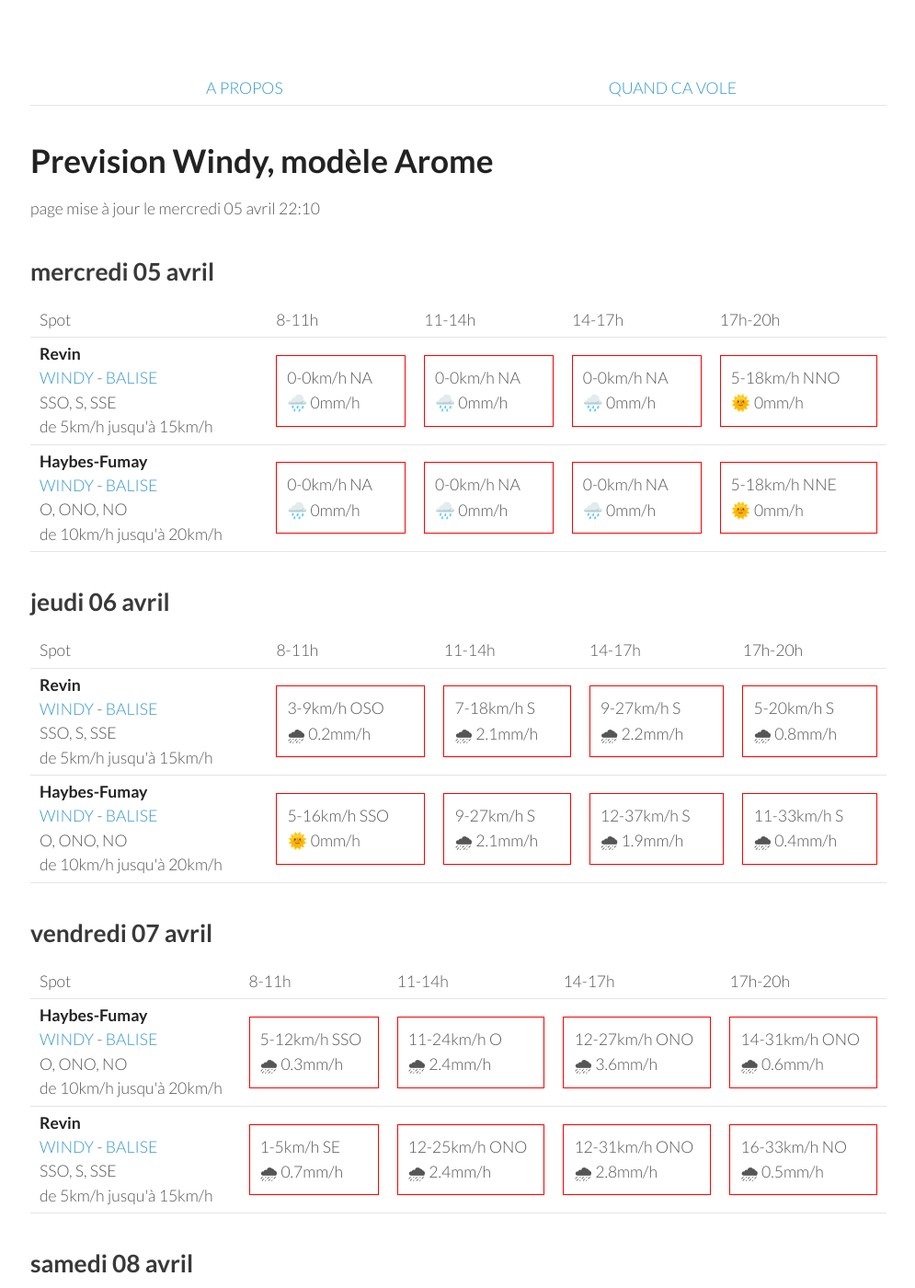
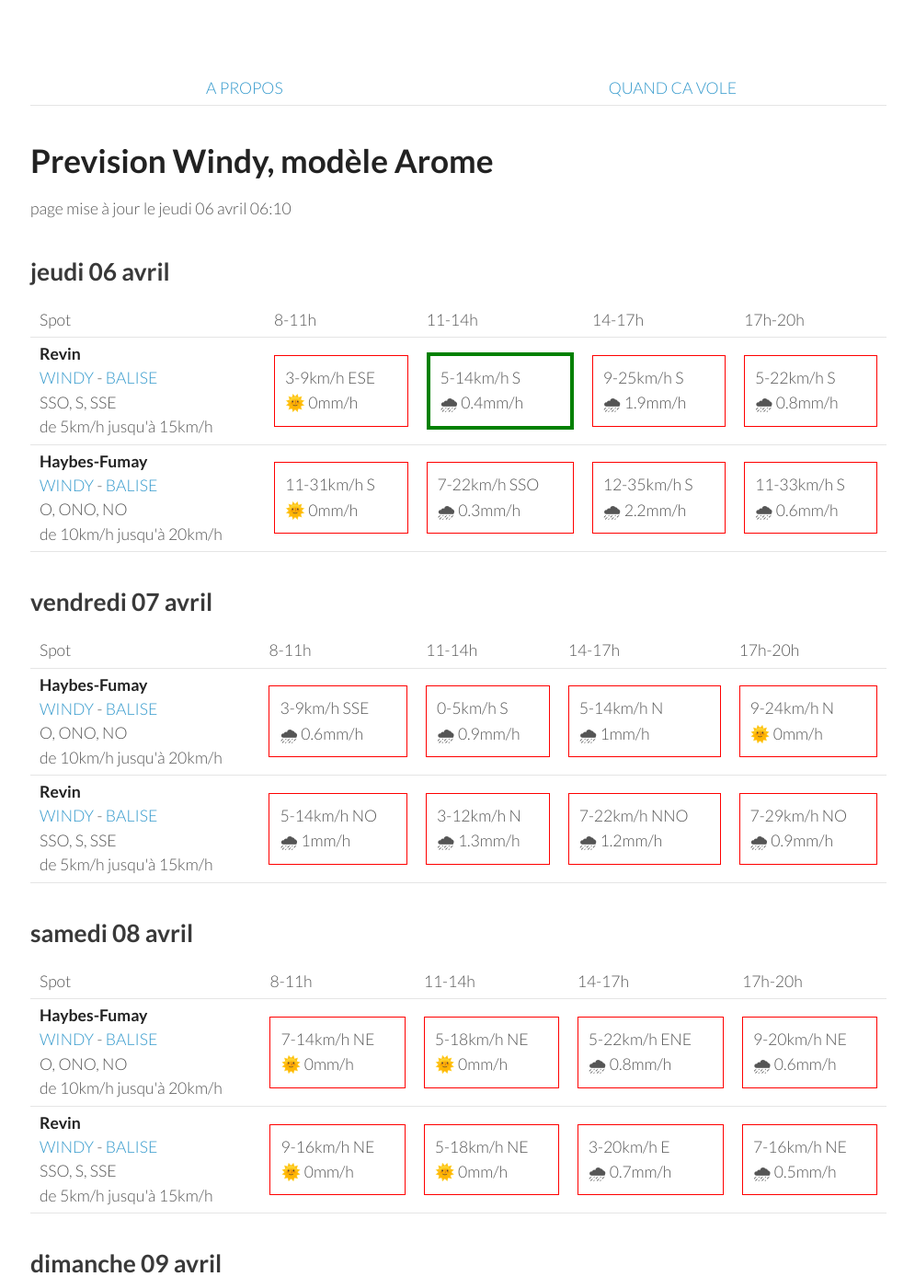
Before and after one commit to parapente-dans-le-nord/parapente-dans-le-nord.github.io, a Jekyll site: the page built from ardennes.markdown, in a window 1280 px wide and 1400 px high. Shown: the whole window at 92% size, without its empty margins (25-1020 px from the left). Built offline with Jekyll 4.4.1, drawn with Linux system fonts in a browser that asks for light colours; some of the changed text lies outside the part shown.

Commit message:
update index.markdown

```diff
--- a/ardennes.markdown
+++ b/ardennes.markdown
@@ -7,42 +7,8 @@ title:  "Tous les spots"
 {: .links}
 
 # Prevision Windy, modèle Arome
-page mise à jour le mercredi 05 avril 22:10
+page mise à jour le jeudi 06 avril 06:10
 
-## mercredi 05 avril
-
-{::nomarkdown}
-<table>
-  <tbody>
-    <tr>
-      <td>Spot</td>
-      <td>8-11h</td>
-      <td>11-14h</td>
-      <td>14-17h</td>
-      <td>17h-20h</td>
-    </tr>
-<tr>
-        <td><strong>Revin</strong><br><a href="https://windy.com/49.948/4.625?49.543,4.625,8">WINDY</a> - <span class=""><a href="http://www.balisemeteo.com/balise.php?idBalise=5019">BALISE</a> </span><br> <span class="vent-favorable">SSO, S, SSE</span><br><span class="force-vent">de 5km/h jusqu'à 15km/h</span> </td>
-
-            <td><div class="not-flyable"><p>0-0km/h NA</p><p>🌧️ 0mm/h</p></div></td>
-            <td><div class="not-flyable"><p>0-0km/h NA</p><p>🌧️ 0mm/h</p></div></td>
-            <td><div class="not-flyable"><p>0-0km/h NA</p><p>🌧️ 0mm/h</p></div></td>
-            <td><div class="not-flyable"><p>5-18km/h NNO</p><p>🌞 0mm/h</p></div></td>
-
-    </tr>
-<tr>
-        <td><strong>Haybes-Fumay</strong><br><a href="https://windy.com/49.998/4.715?49.913,4.738,10">WINDY</a> - <span class=""><a href="http://www.balisemeteo.com/balise.php?idBalise=104">BALISE</a> </span><br> <span class="vent-favorable">O, ONO, NO</span><br><span class="force-vent">de 10km/h jusqu'à 20km/h</span> </td>
-
-            <td><div class="not-flyable"><p>0-0km/h NA</p><p>🌧️ 0mm/h</p></div></td>
-            <td><div class="not-flyable"><p>0-0km/h NA</p><p>🌧️ 0mm/h</p></div></td>
-            <td><div class="not-flyable"><p>0-0km/h NA</p><p>🌧️ 0mm/h</p></div></td>
-            <td><div class="not-flyable"><p>5-18km/h NNE</p><p>🌞 0mm/h</p></div></td>
-
-    </tr>
-
-</tbody>
-</table>
-{:/}
 ## jeudi 06 avril
 
 {::nomarkdown}
@@ -58,20 +24,20 @@ page mise à jour le mercredi 05 avril 22:10
 <tr>
         <td><strong>Revin</strong><br><a href="https://windy.com/49.948/4.625?49.543,4.625,8">WINDY</a> - <span class=""><a href="http://www.balisemeteo.com/balise.php?idBalise=5019">BALISE</a> </span><br> <span class="vent-favorable">SSO, S, SSE</span><br><span class="force-vent">de 5km/h jusqu'à 15km/h</span> </td>
 
-            <td><div class="not-flyable"><p>3-9km/h OSO</p><p>🌧 0.2mm/h</p></div></td>
-            <td><div class="not-flyable"><p>7-18km/h S</p><p>🌧 2.1mm/h</p></div></td>
-            <td><div class="not-flyable"><p>9-27km/h S</p><p>🌧 2.2mm/h</p></div></td>
-            <td><div class="not-flyable"><p>5-20km/h S</p><p>🌧 0.8mm/h</p></div></td>
+            <td><div class="not-flyable"><p>3-9km/h ESE</p><p>🌞 0mm/h</p></div></td>
+            <td><div class="flyable"><p>5-14km/h S</p><p>🌧 0.4mm/h</p></div></td>
+            <td><div class="not-flyable"><p>9-25km/h S</p><p>🌧 1.9mm/h</p></div></td>
+            <td><div class="not-flyable"><p>5-22km/h S</p><p>🌧 0.8mm/h</p></div></td>
 
 
     </tr>
 <tr>
         <td><strong>Haybes-Fumay</strong><br><a href="https://windy.com/49.998/4.715?49.913,4.738,10">WINDY</a> - <span class=""><a href="http://www.balisemeteo.com/balise.php?idBalise=104">BALISE</a> </span><br> <span class="vent-favorable">O, ONO, NO</span><br><span class="force-vent">de 10km/h jusqu'à 20km/h</span> </td>
 
-            <td><div class="not-flyable"><p>5-16km/h SSO</p><p>🌞 0mm/h</p></div></td>
-            <td><div class="not-flyable"><p>9-27km/h S</p><p>🌧 2.1mm/h</p></div></td>
-            <td><div class="not-flyable"><p>12-37km/h S</p><p>🌧 1.9mm/h</p></div></td>
-            <td><div class="not-flyable"><p>11-33km/h S</p><p>🌧 0.4mm/h</p></div></td>
+            <td><div class="not-flyable"><p>11-31km/h S</p><p>🌞 0mm/h</p></div></td>
+            <td><div class="not-flyable"><p>7-22km/h SSO</p><p>🌧 0.3mm/h</p></div></td>
+            <td><div class="not-flyable"><p>12-35km/h S</p><p>🌧 2.2mm/h</p></div></td>
+            <td><div class="not-flyable"><p>11-33km/h S</p><p>🌧 0.6mm/h</p></div></td>
 
 
     </tr>
@@ -94,20 +60,20 @@ page mise à jour le mercredi 05 avril 22:10
 <tr>
         <td><strong>Haybes-Fumay</strong><br><a href="https://windy.com/49.998/4.715?49.913,4.738,10">WINDY</a> - <span class=""><a href="http://www.balisemeteo.com/balise.php?idBalise=104">BALISE</a> </span><br> <span class="vent-favorable">O, ONO, NO</span><br><span class="force-vent">de 10km/h jusqu'à 20km/h</span> </td>
 
-            <td><div class="not-flyable"><p>5-12km/h SSO</p><p>🌧 0.3mm/h</p></div></td>
-            <td><div class="not-flyable"><p>11-24km/h O</p><p>🌧 2.4mm/h</p></div></td>
-            <td><div class="not-flyable"><p>12-27km/h ONO</p><p>🌧 3.6mm/h</p></div></td>
-            <td><div class="not-flyable"><p>14-31km/h ONO</p><p>🌧 0.6mm/h</p></div></td>
+            <td><div class="not-flyable"><p>3-9km/h SSE</p><p>🌧 0.6mm/h</p></div></td>
+            <td><div class="not-flyable"><p>0-5km/h S</p><p>🌧 0.9mm/h</p></div></td>
+            <td><div class="not-flyable"><p>5-14km/h N</p><p>🌧 1mm/h</p></div></td>
+            <td><div class="not-flyable"><p>9-24km/h N</p><p>🌞 0mm/h</p></div></td>
 
 
     </tr>
 <tr>
         <td><strong>Revin</strong><br><a href="https://windy.com/49.948/4.625?49.543,4.625,8">WINDY</a> - <span class=""><a href="http://www.balisemeteo.com/balise.php?idBalise=5019">BALISE</a> </span><br> <span class="vent-favorable">SSO, S, SSE</span><br><span class="force-vent">de 5km/h jusqu'à 15km/h</span> </td>
 
-            <td><div class="not-flyable"><p>1-5km/h SE</p><p>🌧 0.7mm/h</p></div></td>
-            <td><div class="not-flyable"><p>12-25km/h ONO</p><p>🌧 2.4mm/h</p></div></td>
-            <td><div class="not-flyable"><p>12-31km/h ONO</p><p>🌧 2.8mm/h</p></div></td>
-            <td><div class="not-flyable"><p>16-33km/h NO</p><p>🌧 0.5mm/h</p></div></td>
+            <td><div class="not-flyable"><p>5-14km/h NO</p><p>🌧 1mm/h</p></div></td>
+            <td><div class="not-flyable"><p>3-12km/h N</p><p>🌧 1.3mm/h</p></div></td>
+            <td><div class="not-flyable"><p>7-22km/h NNO</p><p>🌧 1.2mm/h</p></div></td>
+            <td><div class="not-flyable"><p>7-29km/h NO</p><p>🌧 0.9mm/h</p></div></td>
 
 
     </tr>
@@ -128,22 +94,22 @@ page mise à jour le mercredi 05 avril 22:10
       <td>17h-20h</td>
     </tr>
 <tr>
-        <td><strong>Revin</strong><br><a href="https://windy.com/49.948/4.625?49.543,4.625,8">WINDY</a> - <span class=""><a href="http://www.balisemeteo.com/balise.php?idBalise=5019">BALISE</a> </span><br> <span class="vent-favorable">SSO, S, SSE</span><br><span class="force-vent">de 5km/h jusqu'à 15km/h</span> </td>
+        <td><strong>Haybes-Fumay</strong><br><a href="https://windy.com/49.998/4.715?49.913,4.738,10">WINDY</a> - <span class=""><a href="http://www.balisemeteo.com/balise.php?idBalise=104">BALISE</a> </span><br> <span class="vent-favorable">O, ONO, NO</span><br><span class="force-vent">de 10km/h jusqu'à 20km/h</span> </td>
 
-            <td><div class="not-flyable"><p>3-11km/h NNE</p><p>🌞 0mm/h</p></div></td>
-            <td><div class="not-flyable"><p>5-14km/h NNE</p><p>🌞 0mm/h</p></div></td>
-            <td><div class="not-flyable"><p>1-14km/h ENE</p><p>🌧 0.3mm/h</p></div></td>
-            <td><div class="not-flyable"><p>3-12km/h NNO</p><p>🌧 0.2mm/h</p></div></td>
+            <td><div class="not-flyable"><p>7-14km/h NE</p><p>🌞 0mm/h</p></div></td>
+            <td><div class="not-flyable"><p>5-18km/h NE</p><p>🌞 0mm/h</p></div></td>
+            <td><div class="not-flyable"><p>5-22km/h ENE</p><p>🌧 0.8mm/h</p></div></td>
+            <td><div class="not-flyable"><p>9-20km/h NE</p><p>🌧 0.6mm/h</p></div></td>
 
 
     </tr>
 <tr>
-        <td><strong>Haybes-Fumay</strong><br><a href="https://windy.com/49.998/4.715?49.913,4.738,10">WINDY</a> - <span class=""><a href="http://www.balisemeteo.com/balise.php?idBalise=104">BALISE</a> </span><br> <span class="vent-favorable">O, ONO, NO</span><br><span class="force-vent">de 10km/h jusqu'à 20km/h</span> </td>
+        <td><strong>Revin</strong><br><a href="https://windy.com/49.948/4.625?49.543,4.625,8">WINDY</a> - <span class=""><a href="http://www.balisemeteo.com/balise.php?idBalise=5019">BALISE</a> </span><br> <span class="vent-favorable">SSO, S, SSE</span><br><span class="force-vent">de 5km/h jusqu'à 15km/h</span> </td>
 
-            <td><div class="not-flyable"><p>3-11km/h N</p><p>🌞 0mm/h</p></div></td>
-            <td><div class="not-flyable"><p>5-14km/h NE</p><p>🌞 0mm/h</p></div></td>
-            <td><div class="not-flyable"><p>3-14km/h NE</p><p>🌧 0.3mm/h</p></div></td>
-            <td><div class="not-flyable"><p>3-14km/h N</p><p>🌧 0.2mm/h</p></div></td>
+            <td><div class="not-flyable"><p>9-16km/h NE</p><p>🌞 0mm/h</p></div></td>
+            <td><div class="not-flyable"><p>5-18km/h NE</p><p>🌞 0mm/h</p></div></td>
+            <td><div class="not-flyable"><p>3-20km/h E</p><p>🌧 0.7mm/h</p></div></td>
+            <td><div class="not-flyable"><p>7-16km/h NE</p><p>🌧 0.5mm/h</p></div></td>
 
 
     </tr>
@@ -166,8 +132,8 @@ page mise à jour le mercredi 05 avril 22:10
 <tr>
         <td><strong>Revin</strong><br><a href="https://windy.com/49.948/4.625?49.543,4.625,8">WINDY</a> - <span class=""><a href="http://www.balisemeteo.com/balise.php?idBalise=5019">BALISE</a> </span><br> <span class="vent-favorable">SSO, S, SSE</span><br><span class="force-vent">de 5km/h jusqu'à 15km/h</span> </td>
 
-            <td><div class="not-flyable"><p>7-14km/h ENE</p><p>🌞 0mm/h</p></div></td>
-            <td><div class="not-flyable"><p>3-14km/h ESE</p><p>🌞 0mm/h</p></div></td>
+            <td><div class="not-flyable"><p>5-12km/h E</p><p>🌞 0mm/h</p></div></td>
+            <td><div class="not-flyable"><p>5-16km/h ESE</p><p>🌞 0mm/h</p></div></td>
             <td><div class="not-flyable"><p>3-16km/h SE</p><p>🌧 0.2mm/h</p></div></td>
             <td><div class="flyable"><p>5-14km/h SSE</p><p>🌞 0mm/h</p></div></td>
 
@@ -176,8 +142,8 @@ page mise à jour le mercredi 05 avril 22:10
 <tr>
         <td><strong>Haybes-Fumay</strong><br><a href="https://windy.com/49.998/4.715?49.913,4.738,10">WINDY</a> - <span class=""><a href="http://www.balisemeteo.com/balise.php?idBalise=104">BALISE</a> </span><br> <span class="vent-favorable">O, ONO, NO</span><br><span class="force-vent">de 10km/h jusqu'à 20km/h</span> </td>
 
+            <td><div class="not-flyable"><p>5-12km/h E</p><p>🌞 0mm/h</p></div></td>
             <td><div class="not-flyable"><p>5-14km/h E</p><p>🌞 0mm/h</p></div></td>
-            <td><div class="not-flyable"><p>5-16km/h E</p><p>🌞 0mm/h</p></div></td>
             <td><div class="not-flyable"><p>3-16km/h ESE</p><p>🌧 0.2mm/h</p></div></td>
             <td><div class="not-flyable"><p>3-12km/h SE</p><p>🌞 0mm/h</p></div></td>
 
```
